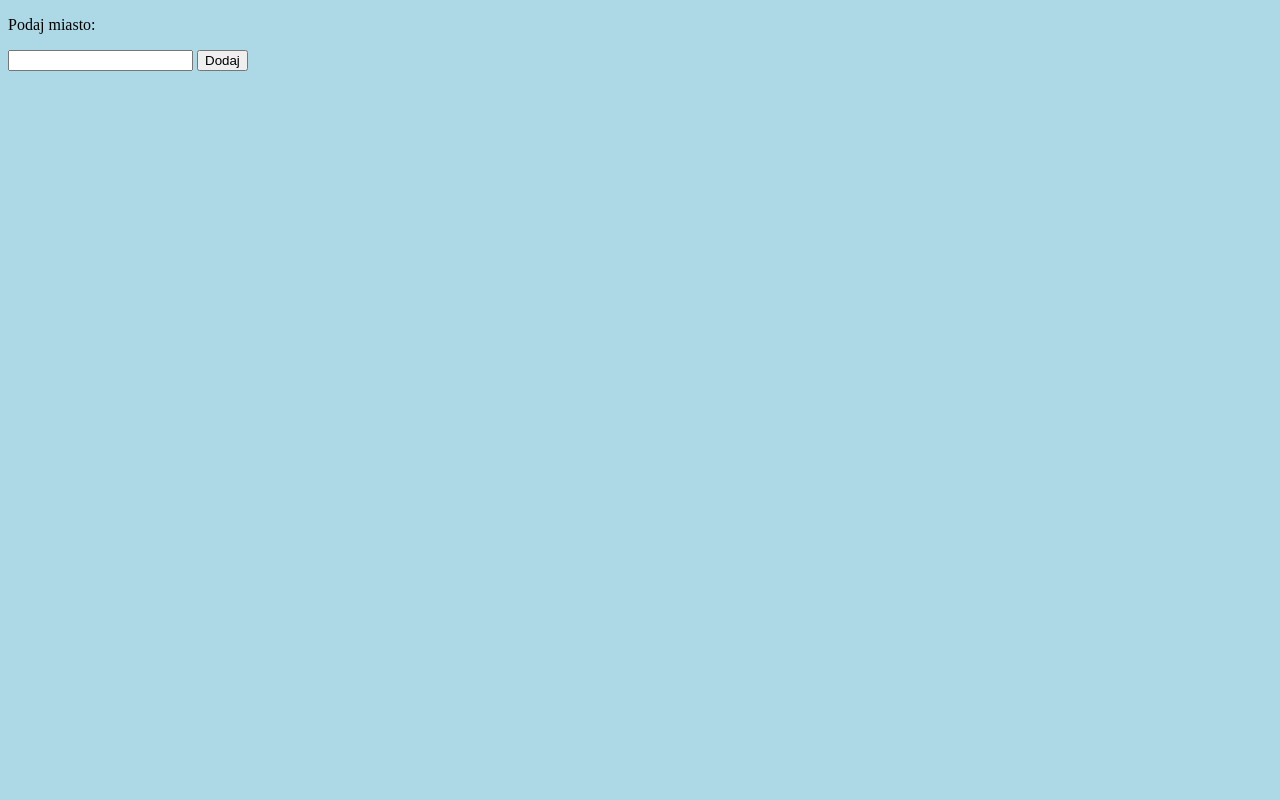
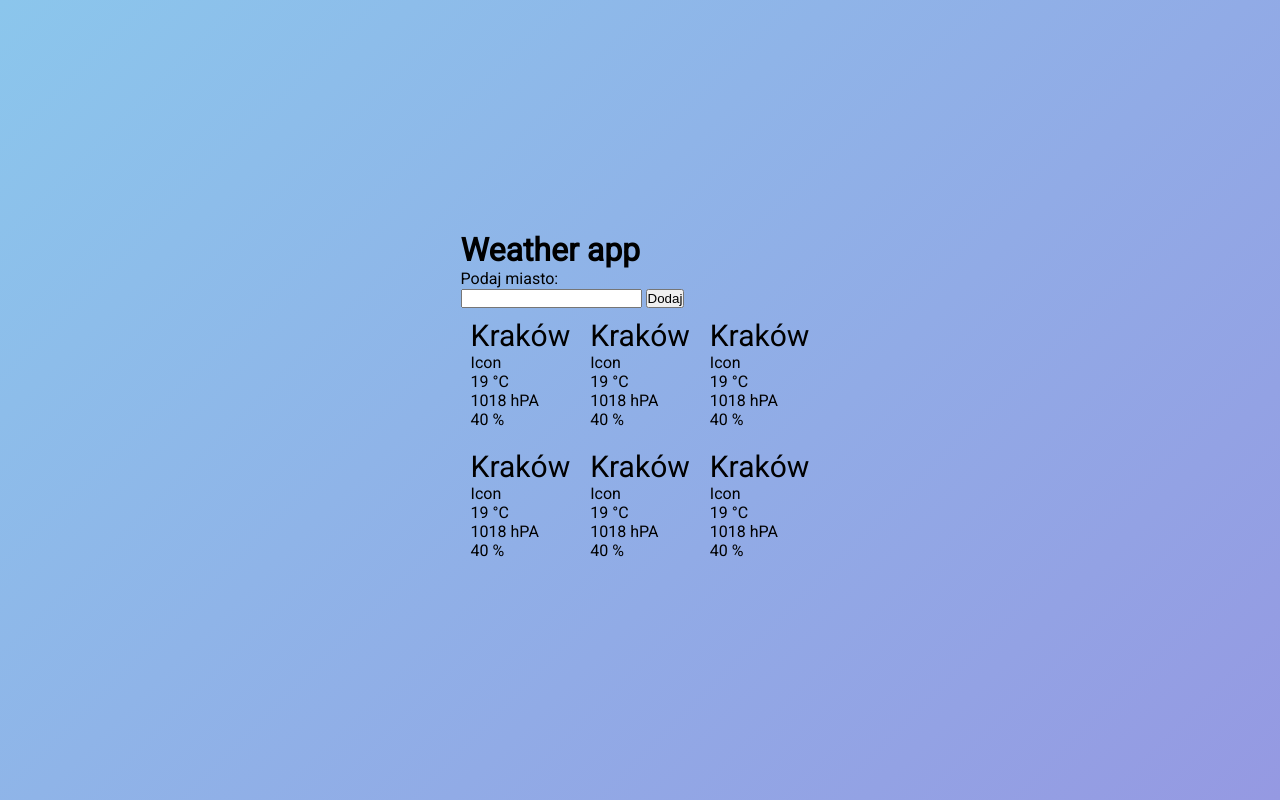
Before and after one commit to jakubtwardosz/aplikacje-webowe, a website built with webpack: page lab-03/src/index.html in a window 1280 px wide. Built offline with nearby package versions, Linux system fonts and the light colour scheme.

Commit message:
add some styles

```diff
--- a/lab-03/src/index.html
+++ b/lab-03/src/index.html
@@ -7,13 +7,74 @@
   </head>
   <body>
     <main>
+      <h1>Weather app</h1>
+
       <form id="add-city-form">
         <p>Podaj miasto:</p>
         <input id="city-name" type="text">
         <button id="add-button" type="submit">Dodaj</button>
       </form>
 
-      <div id="content">
+        <div class="city-list">
+          <div class="row">
+            <div class="list-element">
+              <div class="location">
+                <div class="city-name">Kraków</div>
+                <p>Icon</p>
+              </div>
+              <div class="temperature-degree">19 °C</div>
+              <div class="pressure-unit">1018 hPA</div>
+              <div class="humidity-level">40 %</div>
+            </div>
+            <div class="list-element">
+              <div class="location">
+                <div class="city-name">Kraków</div>
+                <p>Icon</p>
+              </div>
+              <div class="temperature-degree">19 °C</div>
+              <div class="pressure-unit">1018 hPA</div>
+              <div class="humidity-level">40 %</div>
+            </div>
+            <div class="list-element">
+              <div class="location">
+                <div class="city-name">Kraków</div>
+                <p>Icon</p>
+              </div>
+              <div class="temperature-degree">19 °C</div>
+              <div class="pressure-unit">1018 hPA</div>
+              <div class="humidity-level">40 %</div>
+            </div>
+          </div>
+          <div class="row">
+            <div class="list-element">
+              <div class="location">
+                <div class="city-name">Kraków</div>
+                <p>Icon</p>
+              </div>
+              <div class="temperature-degree">19 °C</div>
+              <div class="pressure-unit">1018 hPA</div>
+              <div class="humidity-level">40 %</div>
+            </div>
+            <div class="list-element">
+              <div class="location">
+                <div class="city-name">Kraków</div>
+                <p>Icon</p>
+              </div>
+              <div class="temperature-degree">19 °C</div>
+              <div class="pressure-unit">1018 hPA</div>
+              <div class="humidity-level">40 %</div>
+            </div>
+            <div class="list-element">
+              <div class="location">
+                <div class="city-name">Kraków</div>
+                <p>Icon</p>
+              </div>
+              <div class="temperature-degree">19 °C</div>
+              <div class="pressure-unit">1018 hPA</div>
+              <div class="humidity-level">40 %</div>
+            </div>
+          </div>
+        </div>
 
       </div>
     </main>
--- a/lab-03/src/main.scss
+++ b/lab-03/src/main.scss
@@ -1,3 +1,45 @@
+@import url('https://fonts.googleapis.com/css2?family=Roboto&display=swap');
+* {
+  margin: 0;
+  padding: 0;
+  box-sizing: border-box;
+}
+
 body {
-  background: lightblue;
+  height: 100vh;
+  display: flex;
+  justify-content: center;
+  flex-direction: column;
+  align-items: center;
+  background-color: #8BC6EC;
+  background-image: linear-gradient(135deg, #8BC6EC 0%, #9599E2 100%);
+  font-family: 'Roboto', sans-serif;
 }
+
+.row{
+  display: flex;
+  flex-direction: row;
+  flex-wrap: wrap;
+  width: 100%;
+}
+
+.list-element{
+  display: flex;
+  flex-direction: column;
+  flex-basis: 100%;
+  flex: 1;
+  padding: 10px;
+
+  .location{
+
+
+    .city-name{
+      font-size: 30px;
+
+      p{
+        display: inline;
+      }
+    }
+  }
+
+}
```
Also changed, not shown: lab-01/src/index.js (deleted, +0 -64 lines).
